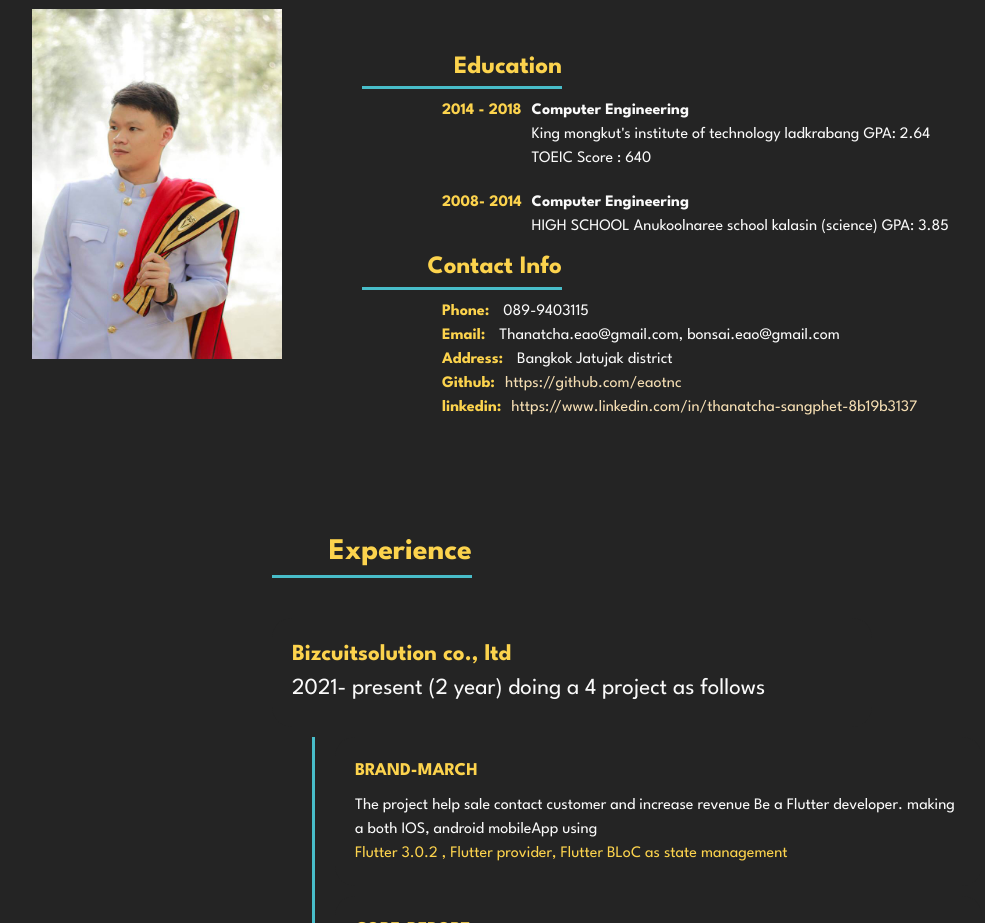
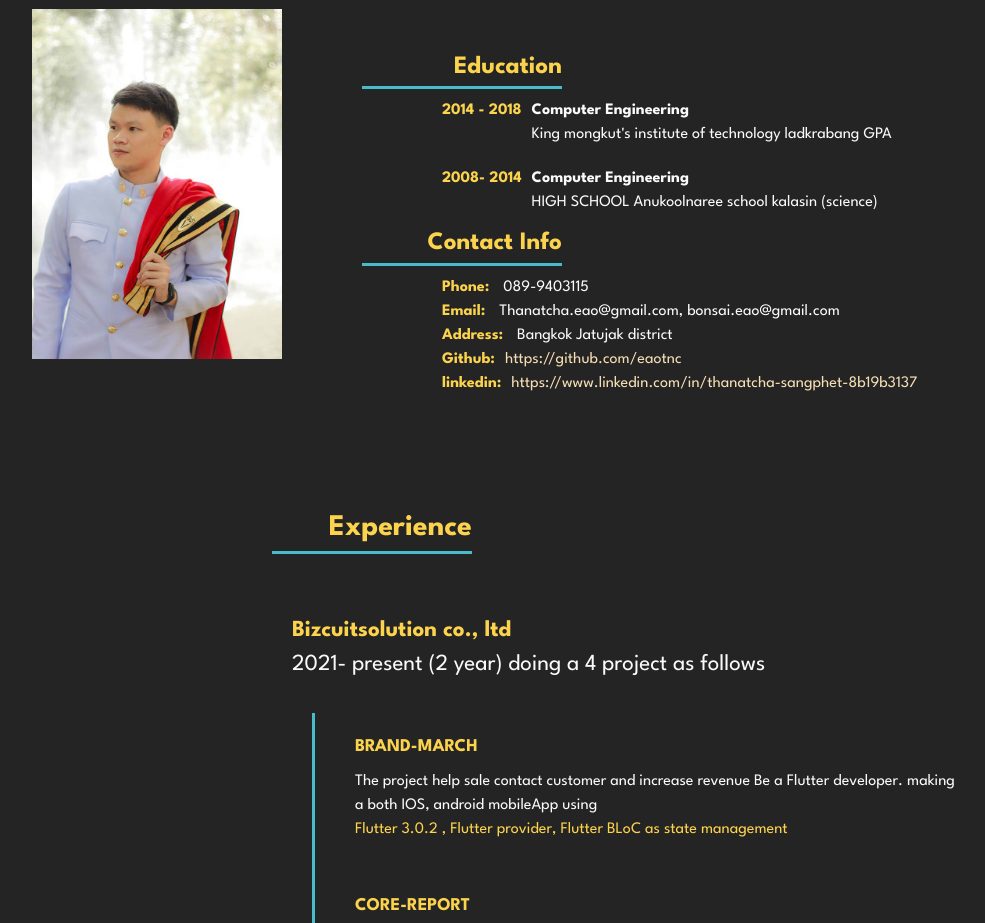
Before and after one commit to eaotnc/vite-portfolio, a React (Vite) app: page / in a window 1280 px wide. Shown: the part 1200-2123 px from the top of the page, without its empty margins (8-993 px from the left). Built offline with nearby package versions, Linux system fonts and the light colour scheme.

Commit message:
feat: delete gpa

```diff
--- a/src/components/AboutMe/AboutMe.tsx
+++ b/src/components/AboutMe/AboutMe.tsx
@@ -21,19 +21,14 @@ const AboutMe = React.forwardRef<HTMLDivElement>((_, ref) => {
             <span className="title">2014 - 2018</span>
             <div>
               <div className="font-bold">Computer Engineering</div>
-              <div>
-                King mongkut's institute of technology ladkrabang GPA: 2.64
-              </div>
-              <div className="text-bold">TOEIC Score : 640</div>
+              <div>King mongkut's institute of technology ladkrabang GPA</div>
             </div>
           </div>
           <div className="content flex">
             <span className="title">2008- 2014</span>
             <div>
               <div className="font-bold">Computer Engineering</div>
-              <div>
-                HIGH SCHOOL Anukoolnaree school kalasin (science) GPA: 3.85
-              </div>
+              <div>HIGH SCHOOL Anukoolnaree school kalasin (science)</div>
             </div>
           </div>
         </div>
```
